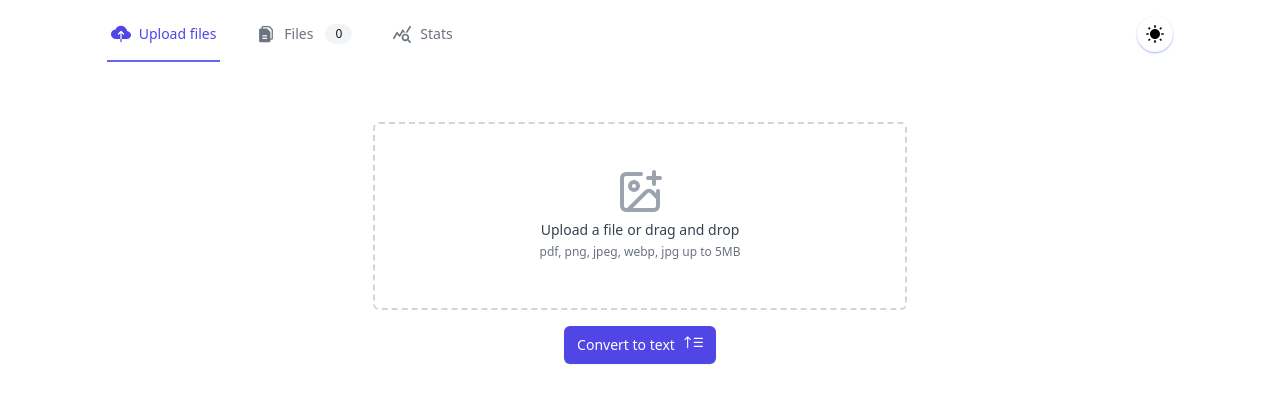
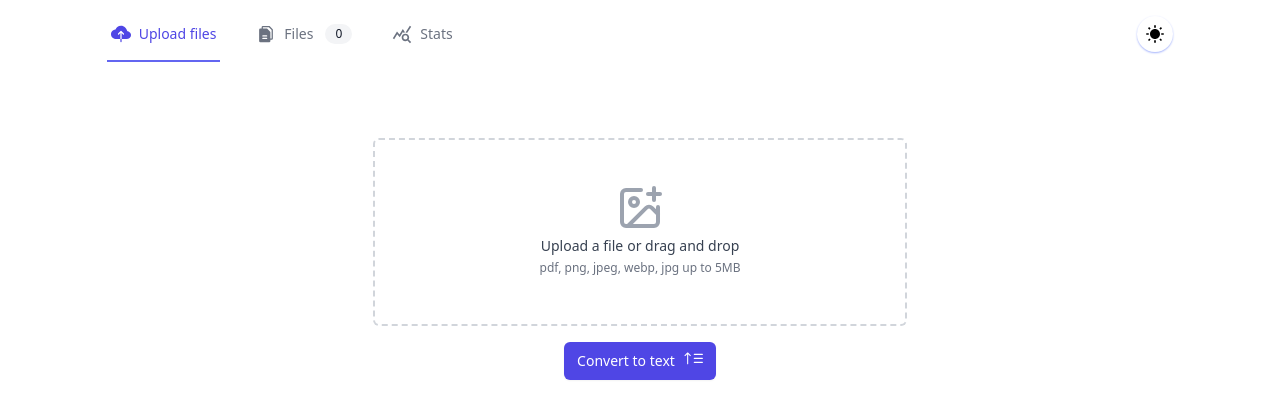
Before and after one commit to ocr-extractify/file_to_text, a React (Vite) app in the folder frontend/: page /upload in a window 1280 px wide. Shown: the top 418 px of the page. Built offline with nearby package versions, Linux system fonts and the light colour scheme.

Commit message:
feat: improve dark mode classses.

```diff
--- a/frontend/src/pages/Base.tsx
+++ b/frontend/src/pages/Base.tsx
@@ -40,7 +40,7 @@ const Base = () => {
   }, [setSelectedIdx, location.pathname]); // eslint-disable-line
 
   return (
-    <div className="w-full h-full bg-white dark:bg-slate-900 overflow-x-hidden">
+    <div className="w-full h-full bg-white dark:bg-slate-950 text-black dark:text-white overflow-x-hidden">
       <div className="w-5/6 h-full mx-auto py-2">
         <div className="sm:hidden w-full h-full">
           <TabGroup
@@ -95,7 +95,9 @@ const Base = () => {
             <TabPanels>
               {TABS.map((tab) => (
                 <TabPanel key={tab.href}>
-                  <Outlet />
+                  <div className="mt-4">
+                    <Outlet />
+                  </div>
                 </TabPanel>
               ))}
             </TabPanels>
```
